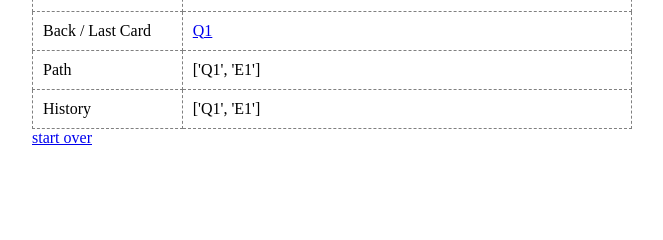
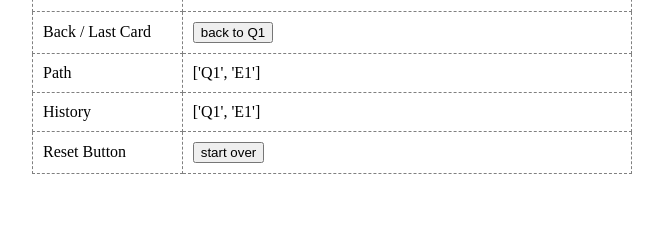
Before and after one commit to lautomator/can-i-publish-this-v2, a Django app: a page that uses can_i_publish/libel/templates/libel/card.html in a window 1280 px wide. Shown: the part 536-776 px from the top of the page, without its empty margins (308-971 px from the left). Run offline with Django 4.2, Linux system fonts and the light colour scheme; data comes from the database, SQL or seed files in the repository.

Commit message:
all of the buttons and backend logic are in place

```diff
--- a/can_i_publish/libel/static/main.js
+++ b/can_i_publish/libel/static/main.js
@@ -12,13 +12,12 @@ var libel_main_script = {
         }
 
         window.location.pathname = url_path;
-
     },
     init: function() {
         // listen for button clicks
         var index = 0;
         var len = 0;
-        if (this.targets.choices.length !== 0) {
+        if (this.targets.choices.length > 0) {
             len = this.targets.choices.length;
 
             while (index < this.targets.choices.length) {
@@ -27,8 +26,6 @@ var libel_main_script = {
             }
         }
     }
-
-
 };
 
 libel_main_script.init();
--- a/can_i_publish/libel/templates/libel/_base.html
+++ b/can_i_publish/libel/templates/libel/_base.html
@@ -14,19 +14,11 @@
     <h1>Can I Publish This?</h1>
     <h2>Libel</h2>
 
-    <!-- could be a nav here -->
-
     {% block content %}{% endblock %}
-
-    <footer>
-      {% if card.card_slug != 'Q1' %}
-      <a href="{% url 'card' 'Q1' %}">start over</a>
-      {% endif %}
-    </footer>
 
   </div>
 
-  <script src="{% static 'main.js' %}?v=16"></script>
+  <script src="{% static 'main.js' %}?v=20220412"></script>
 
 </body>
 </html>
--- a/can_i_publish/libel/templates/libel/card.html
+++ b/can_i_publish/libel/templates/libel/card.html
@@ -65,7 +65,11 @@
       <td>Back / Last Card</td>
       <td>
         {% if card.card_slug != 'Q1' %}
-        <a href="{% url 'card' rel.choice_back %}">{{ rel.choice_back }}</a></td>
+        <button
+          class="choice"
+          data-choice="{{ rel.choice_back }}">
+          back to {{ rel.choice_back }}
+        </button>
         {% else %}
         None
         {% endif %}
@@ -78,6 +82,18 @@
       <td>History</td>
       <td>{{ card_history.history }}</td>
     </tr>
+    {% if card.card_slug != 'Q1' %}
+    <tr>
+      <td>Reset Button</td>
+      <td>
+        <button
+          class="choice"
+          data-choice="Q1">
+          start over
+        </button>
+      </td>
+    </tr>
+    {% endif %}
   </table>
 
 {% endblock %}
```
Also changed, not shown: can_i_publish/libel/views.py (+5 -2 lines).
